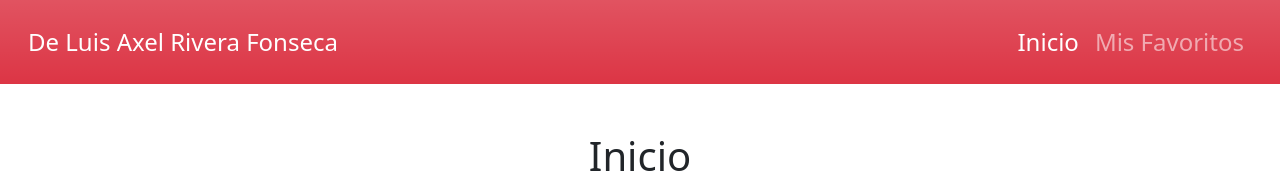
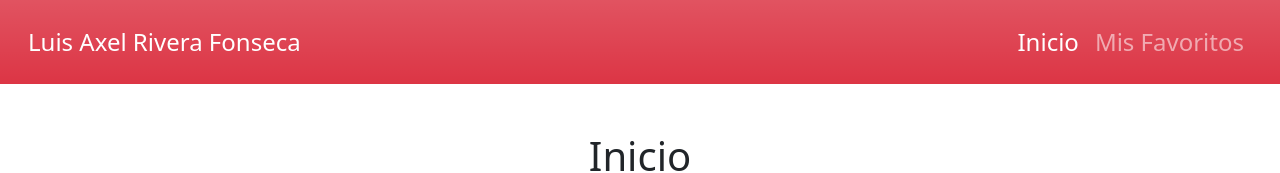
Before and after one commit to LuisAxelRi/Computo-en-la-Nube-1, a plain HTML site: page index.html in a window 1280 px wide. Shown: the top 173 px of the page. Drawn offline with Linux system fonts and the light colour scheme; no server answers.

Commit message:
Update index.html

```diff
--- a/index.html
+++ b/index.html
@@ -11,7 +11,7 @@
 
     <nav class="navbar navbar-expand-lg navbar-dark bg-danger bg-gradient p-3">
         <div class="container-fluid">
-            <a class="navbar-brand fs-4" href="index.html">De Luis Axel Rivera Fonseca</a>
+            <a class="navbar-brand fs-4" href="index.html">Luis Axel Rivera Fonseca</a>
             <button class="navbar-toggler" type="button" data-bs-toggle="collapse" data-bs-target="#navbarNavDropdown" aria-controls="navbarNavDropdown" aria-expanded="false" aria-label="Toggle navigation">
                 <span class="navbar-toggler-icon"></span>
             </button>
```
